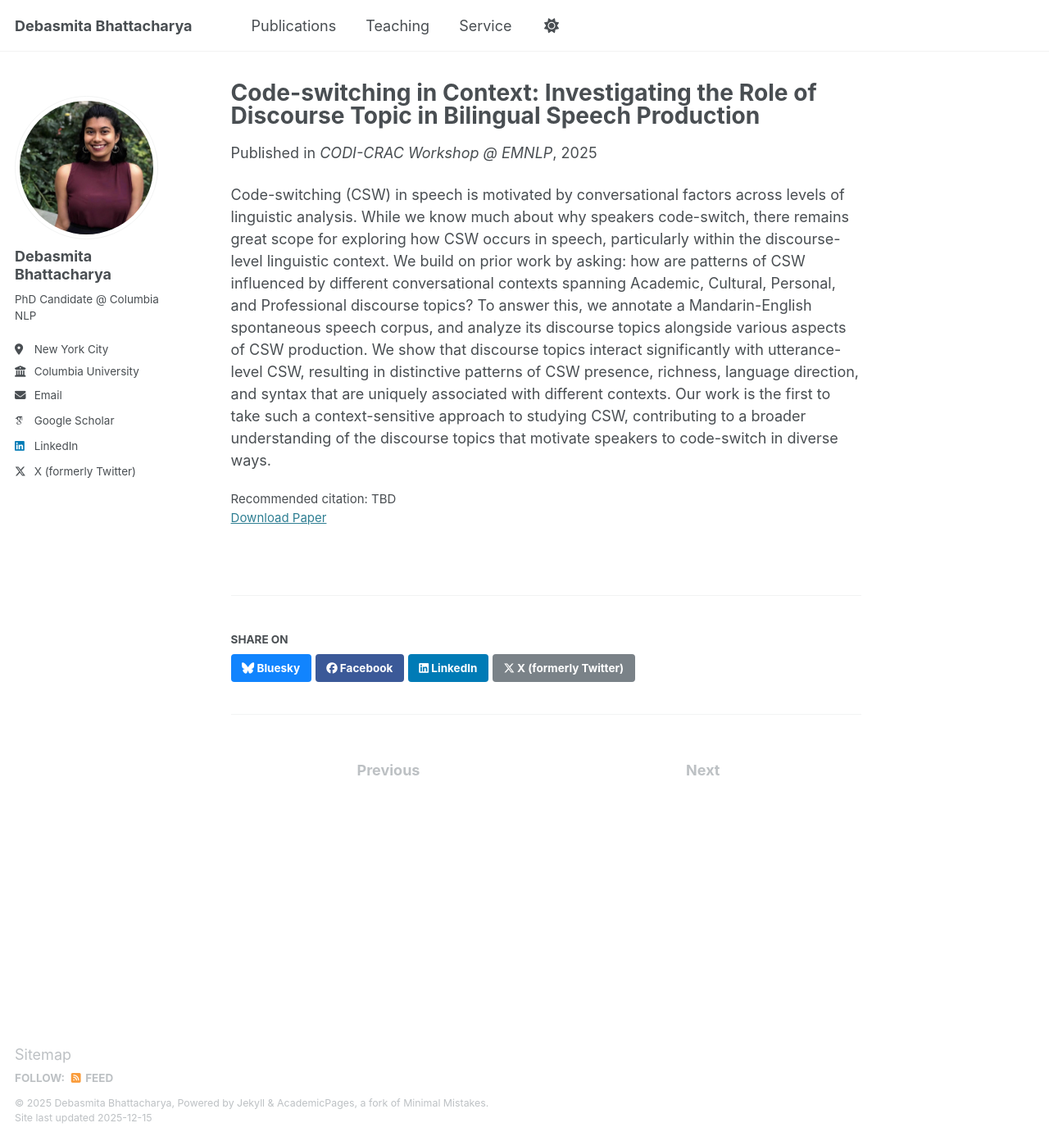
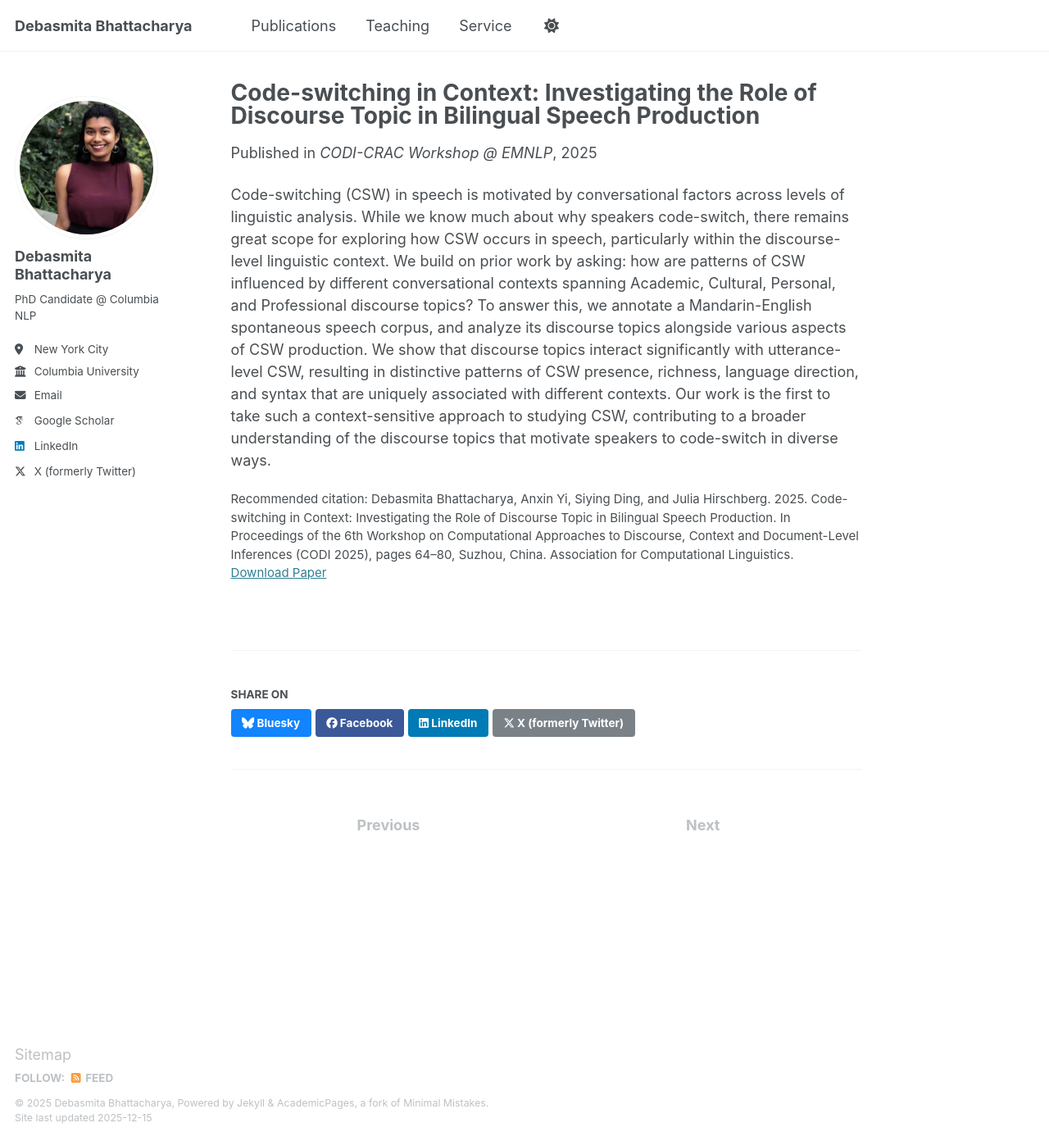
Before and after one commit to debasmita-b/debasmita-b.github.io, a Jekyll site: the page built from _publications/2024-02-17-paper-title-number-6.md, in a window 1280 px wide and 1392 px high. Shown: the whole window at 82% size. Built offline with Jekyll 4.4.1, drawn with Linux system fonts in a browser that asks for light colours; some web fonts are replaced.

Commit message:
update paper url and citation

```diff
--- a/_publications/2024-02-17-paper-title-number-6.md
+++ b/_publications/2024-02-17-paper-title-number-6.md
@@ -6,8 +6,8 @@ permalink: /publications/topics
 excerpt: 'This paper shows how discourse topics shape unique code-switching profiles in Mandarin-English.'
 date: 2025-11-05
 venue: 'CODI-CRAC Workshop @ EMNLP'
-paperurl: 'https://www.cs.columbia.edu/speech/PaperFiles/2025/csw_discourse_topics_emnlp25.pdf'
-citation: 'TBD'
+paperurl: 'https://aclanthology.org/2025.codi-1.6.pdf'
+citation: 'Debasmita Bhattacharya, Anxin Yi, Siying Ding, and Julia Hirschberg. 2025. Code-switching in Context: Investigating the Role of Discourse Topic in Bilingual Speech Production. In Proceedings of the 6th Workshop on Computational Approaches to Discourse, Context and Document-Level Inferences (CODI 2025), pages 64–80, Suzhou, China. Association for Computational Linguistics.'
 ---
 
 Code-switching (CSW) in speech is motivated by conversational factors across levels of linguistic analysis. While we know much about why speakers code-switch, there remains great scope for exploring how CSW occurs in speech, particularly within the discourse-level linguistic context. We build on prior work by asking: how are patterns of CSW influenced by different conversational contexts spanning Academic, Cultural, Personal, and Professional discourse topics? To answer this, we annotate a Mandarin-English spontaneous speech corpus, and analyze its discourse topics alongside various aspects of CSW production. We show that discourse topics interact significantly with utterance-level CSW, resulting in distinctive patterns of CSW presence, richness, language direction, and syntax that are uniquely associated with different contexts. Our work is the first to take such a context-sensitive approach to studying CSW, contributing to a broader understanding of the discourse topics that motivate speakers to code-switch in diverse ways.
```
